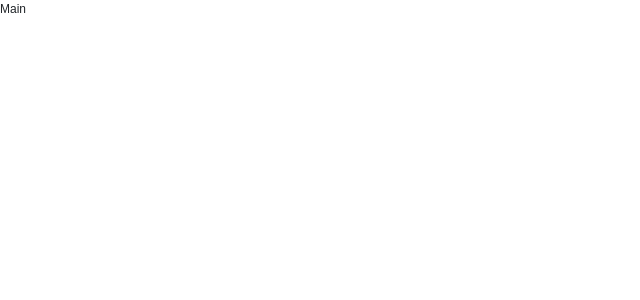
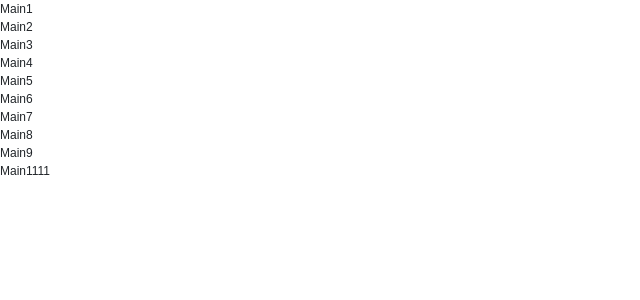
Before and after one commit to X13QQ/COOL, a React (Create React App) app in the folder client/: page / in a window 1280 px wide. Shown: the top 300 px of the page, without its empty margins (0-640 px from the left). Built offline with nearby package versions, Linux system fonts and the light colour scheme.

Commit message:
update App.js

```diff
--- a/client/src/App.js
+++ b/client/src/App.js
@@ -3,7 +3,16 @@ import React, { useState } from 'react'
 function App() {
   return (
     <>
-      <div className="App">Main</div>
+      <div className="App">Main1</div>
+      <div className="App">Main2</div>
+      <div className="App">Main3</div>
+      <div className="App">Main4</div>
+      <div className="App">Main5</div>
+      <div className="App">Main6</div>
+      <div className="App">Main7</div>
+      <div className="App">Main8</div>
+      <div className="App">Main9</div>
+      <div className="App">Main1111</div>
     </>
   )
 }
```
Also changed, not shown: 1 other file (tests, documents, lock files or other folders).
